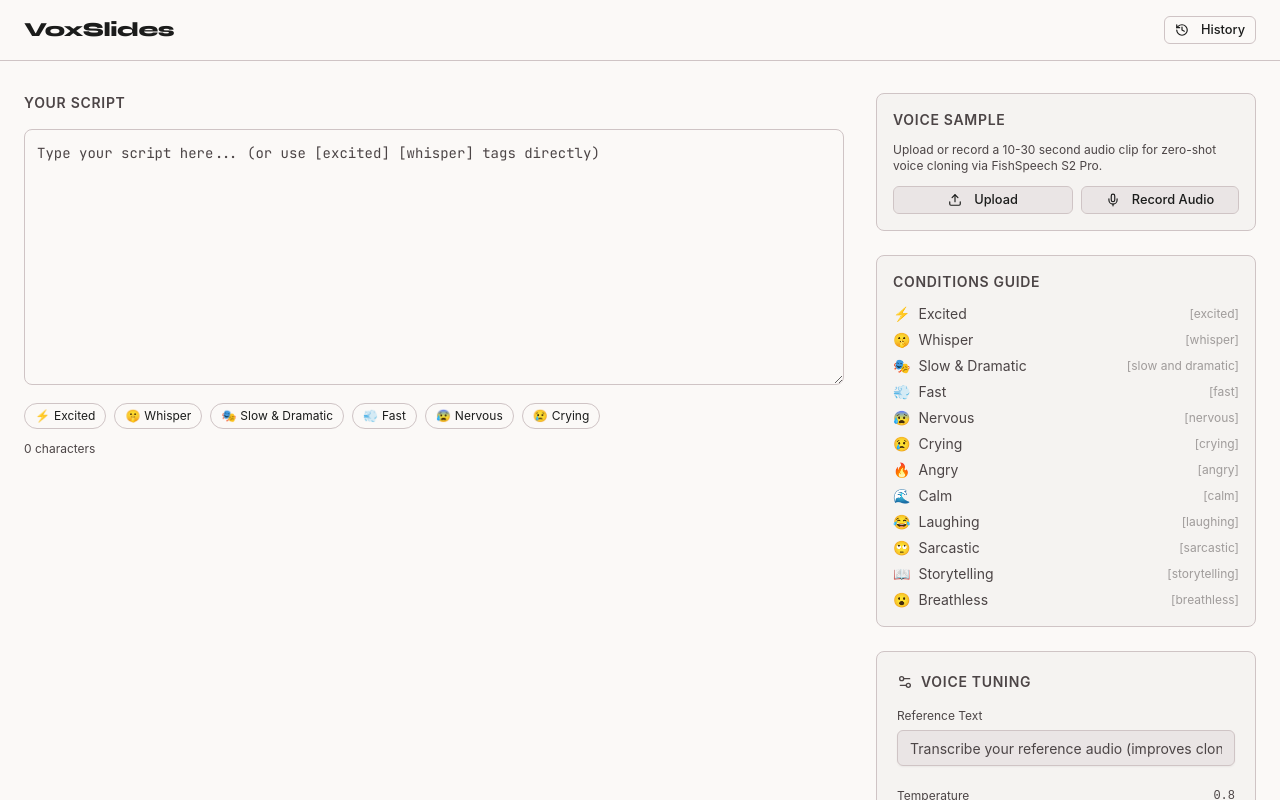
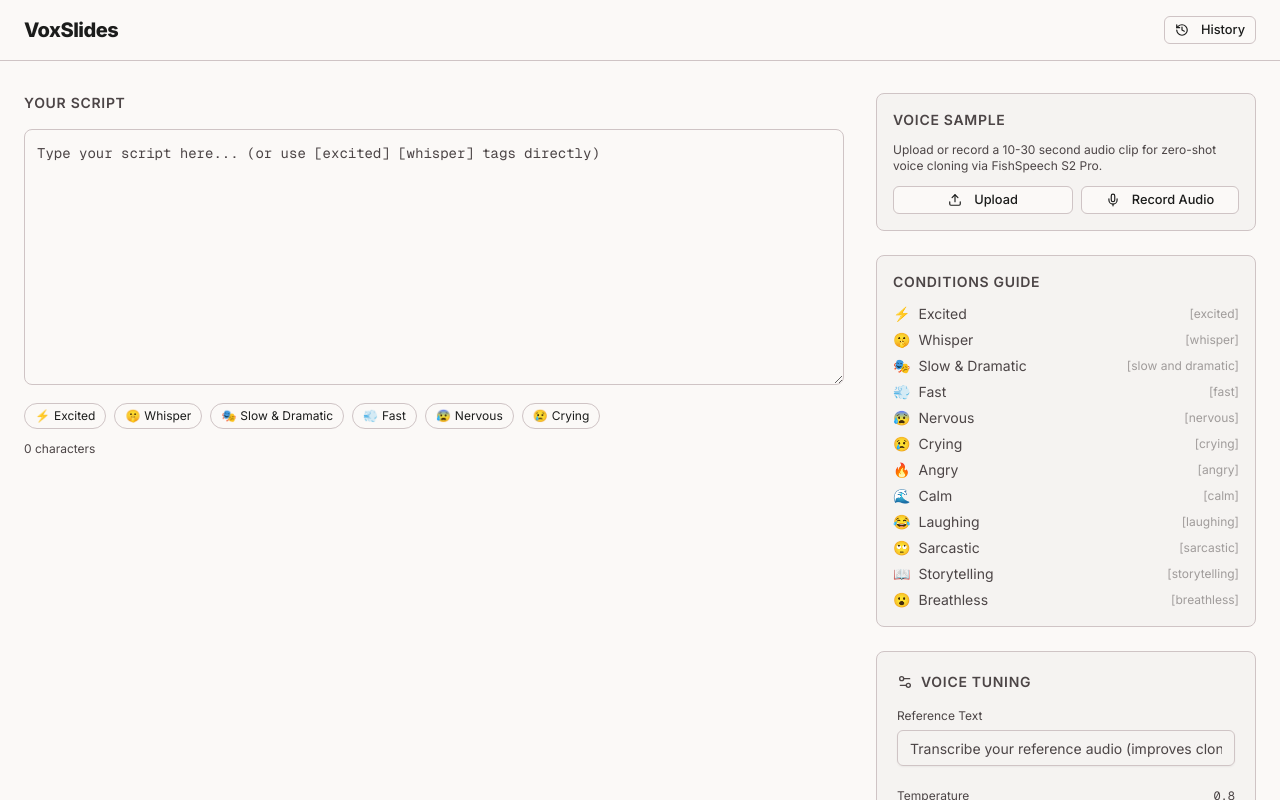
Before and after one commit to acrticsludge/VoxSlides, a Next.js app in the folder frontend/: page / in a window 1280 px wide. Shown: the top 800 px of the page. Built offline with nearby package versions, Linux system fonts and the light colour scheme.

Commit message:
style: update layout.tsx title metadata

```diff
--- a/frontend/app/layout.tsx
+++ b/frontend/app/layout.tsx
@@ -1,23 +1,21 @@
 import type { Metadata } from "next";
-import { Syne, JetBrains_Mono } from "next/font/google";
+import { Inter, Geist_Mono } from "next/font/google";
 import "./globals.css";
 
-const syne = Syne({
+const inter = Inter({
   subsets: ["latin"],
-  weight: ["700", "800"],
-  variable: "--font-syne",
+  variable: "--font-sans",
   display: "swap",
 });
 
-const jetbrainsMono = JetBrains_Mono({
+const geistMono = Geist_Mono({
   subsets: ["latin"],
-  weight: ["400", "500"],
   variable: "--font-mono",
   display: "swap",
 });
 
 export const metadata: Metadata = {
-  title: "VoxSlides",
+  title: "VoxSlides AI Studio",
   description: "Expressive text-to-speech with condition slots",
 };
 
@@ -27,8 +25,14 @@ export default function RootLayout({
   children: React.ReactNode;
 }>) {
   return (
-    <html lang="en" className="dark">
-      <body className={`${syne.variable} ${jetbrainsMono.variable} antialiased`}>
+    <html lang="en" className="light" suppressHydrationWarning>
+      <head>
+        <link
+          href="https://fonts.googleapis.com/css2?family=Material+Symbols+Outlined:wght,FILL@100..700,0..1&display=swap"
+          rel="stylesheet"
+        />
+      </head>
+      <body className={`${inter.variable} ${geistMono.variable} antialiased`}>
         {children}
       </body>
     </html>
```
